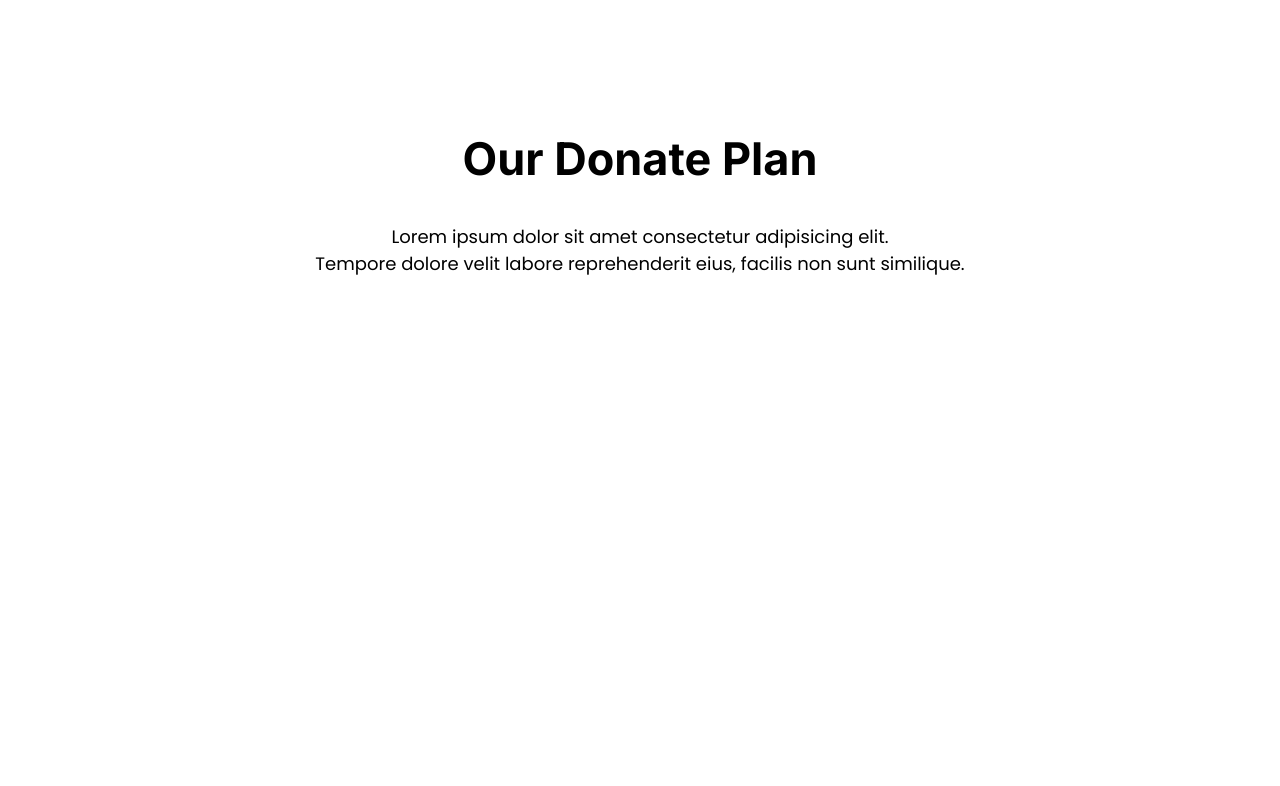
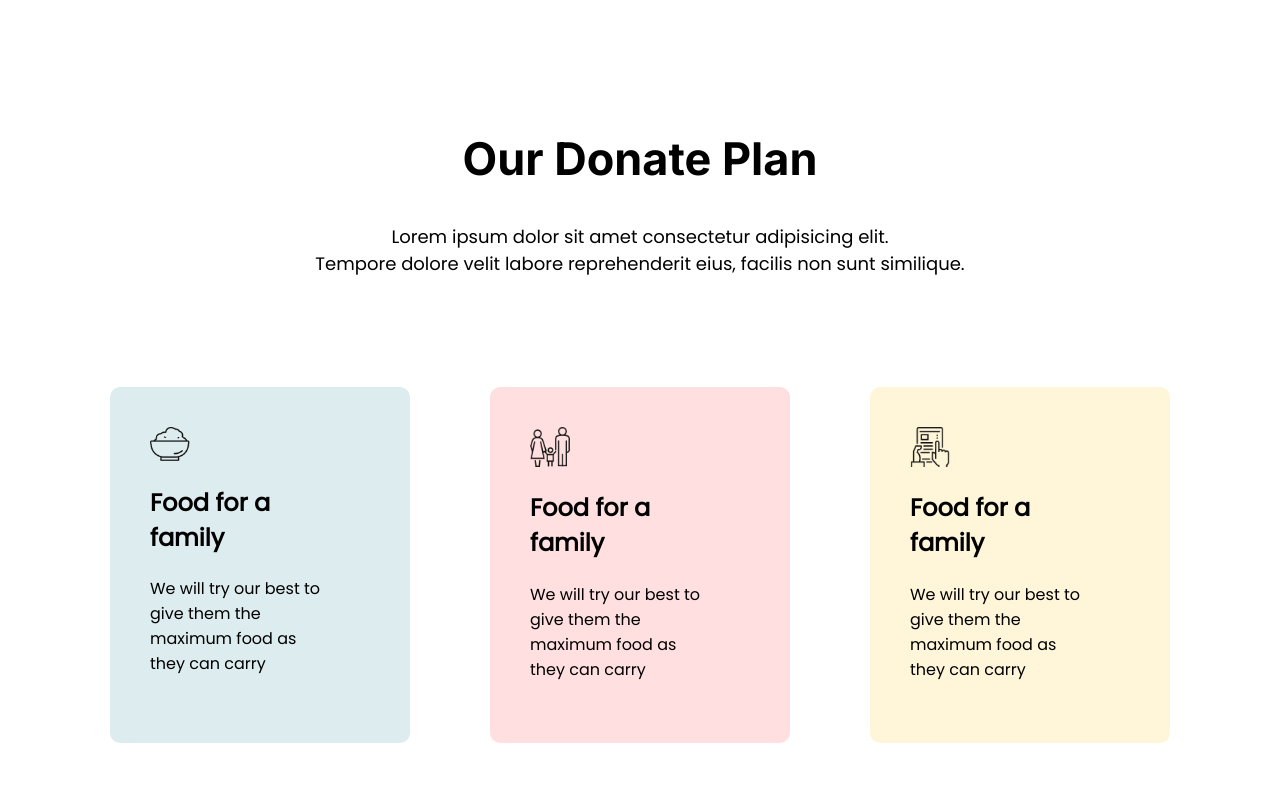
Before and after one commit to EmoTab/disaster-management1, a plain HTML site: page index.html in a window 1280 px wide. Shown: the part 1164-1950 px from the top of the page. Before the commit the page ends 1459 px from the top, so only its background shows below. Drawn offline with Linux system fonts and the light colour scheme.

Commit message:
card created

```diff
--- a/index.html
+++ b/index.html
@@ -11,6 +11,7 @@
  <title>Donate Now!</title>
 </head>
 <body>
+
  <section class="hero-page">
   <div class="hero-page-title">
    <div class="hero-page-text">
@@ -57,7 +58,43 @@
       facilis
       non sunt similique.</h3>
   </div>
+ </section>
 
+ <section class="card-holder">
+  <div class="card">
+
+    <div class="card1">
+      <div class="card1-icon">
+        <img src="icons/food.png" alt="Food icon">
+      </div>
+      <div class="card1-text">
+        <h1>Food for a family</h1>
+        <h4>We will try our best to give them the maximum food as they can carry</h4>
+      </div>
+    </div>
+
+    <div class="card2">
+      <div class="card2-icon">
+        <img src="icons/shelter.png" alt="Food icon">
+      </div>
+      <div class="card2-text">
+        <h1>Food for a family</h1>
+        <h4>We will try our best to give them the maximum food as they can carry</h4>
+      </div>
+    </div>
+
+    <div class="card3">
+      <div class="card3-icon">
+        <img src="icons/Frame-1.png" alt="Food icon">
+      </div>
+      <div class="card3-text">
+        <h1>Food for a family</h1>
+        <h4>We will try our best to give them the maximum food as they can carry</h4>
+      </div>
+    </div>
+
+  </div>
  </section>
+
 </body>
 </html>
--- a/style.css
+++ b/style.css
@@ -150,3 +150,40 @@ img{
   font-size: 18px;
   text-align: center;
 }
+
+/* card */
+.card{
+  display: flex;
+  margin: 70px;
+
+}
+.card1, .card2, .card3{
+  border-radius: 10px;
+  margin: 40px;
+  padding: 40px;
+}
+.card1-icon img, .card2-icon img, .card3-icon img{
+  width: 18%;
+}
+.card1-text, .card2-text, .card3-text{
+  width: 80%;
+}
+.card1-text h1, .card2-text h1, .card3-text h1 {
+  font-family: 'Poppins', sans-serif;
+  font-weight: 600;
+  font-size: 24px;
+}
+.card1-text h4, .card2-text h4, .card3-text h4 {
+  font-family: 'Poppins', sans-serif;
+  font-weight: 400;
+  font-size: 16px;
+}
+.card1{
+  background-color: rgba(79, 157, 166, 0.192);
+}
+.card2{
+  background-color: rgb(255, 89, 89, 0.192);
+}
+.card3{
+  background-color: rgba(255, 244, 214, 0.911);
+}
```
